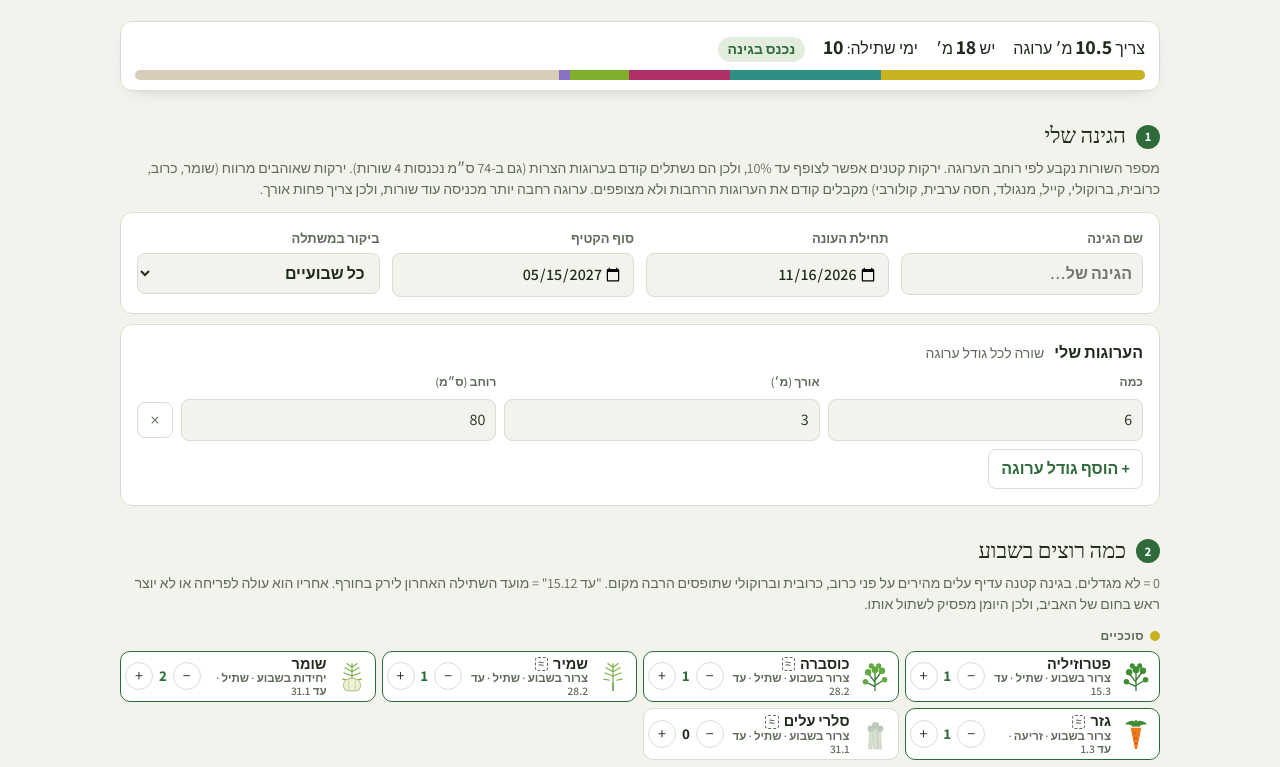
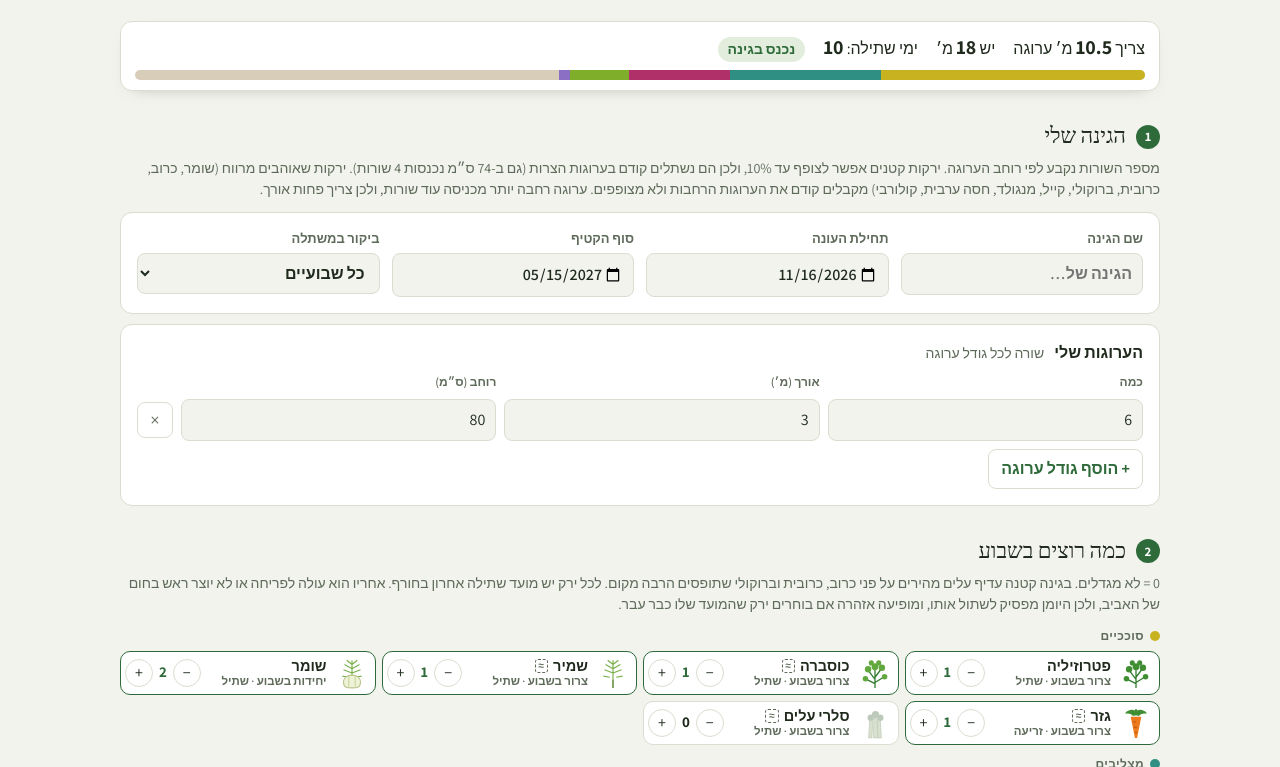
Before and after one commit to yehuda-rosso/garden-planner, a plain HTML site: page index.html in a window 1280 px wide. Shown: the part 139-906 px from the top of the page. Drawn offline with Linux system fonts and the light colour scheme; a web font is replaced by a local one.

Commit message:
מועד שתילה מוצג רק כאזהרה כשבוחרים ירק אחרי המועד
Co-Authored-By: Claude Opus 5.5 <noreply@anthropic.com>
Claude-Session: https://claude.ai/code/session_01NSaSnJFSegNDfEmD31MxT4

```diff
--- a/index.html
+++ b/index.html
@@ -219,7 +219,7 @@ textarea{width:100%;min-height:120px;font:inherit;font-size:13px;background:var(
 
 <section>
   <h2><span class="n">2</span>כמה רוצים בשבוע</h2>
-  <p class="hint">0 = לא מגדלים. בגינה קטנה עדיף עלים מהירים על פני כרוב, כרובית וברוקולי שתופסים הרבה מקום. "עד 15.12" = מועד השתילה האחרון לירק בחורף. אחריו הוא עולה לפריחה או לא יוצר ראש בחום של האביב, ולכן היומן מפסיק לשתול אותו.</p>
+  <p class="hint">0 = לא מגדלים. בגינה קטנה עדיף עלים מהירים על פני כרוב, כרובית וברוקולי שתופסים הרבה מקום. לכל ירק יש מועד שתילה אחרון בחורף. אחריו הוא עולה לפריחה או לא יוצר ראש בחום של האביב, ולכן היומן מפסיק לשתול אותו, ומופיעה אזהרה אם בוחרים ירק שהמועד שלו כבר עבר.</p>
   <div id="cropList"></div>
   <div class="per-head"><b>מסביב לגינה</b> <span class="hint" style="margin:0">רב-שנתיים ופרחי חורף לשולי הגינה. הם לא נכנסים לחישוב הערוגות, אבל מופיעים ביומן ובקטיף.</span></div>
   <div id="perList"></div>
@@ -601,8 +601,8 @@ function render(){
   const start=new Date(S.start+'T00:00'), lateNames=[];
   document.querySelectorAll('#cropList .crop').forEach(card=>{
     const c=CROPS.find(x=>x.id===card.dataset.id); const lp=lastPlantDate(c,start); const sp=card.querySelector('.lp'); if(!sp) return;
-    const tooLate=lp&&lp<start; card.classList.toggle('late',!!tooLate);
-    sp.textContent=lp?(tooLate?' · עבר מועד השתילה':' · עד '+fmtD(lp)):'';
+    const tooLate=!!(lp&&lp<start&&+S.qty[c.id]>0); card.classList.toggle('late',tooLate);
+    sp.textContent=tooLate?' · עבר מועד השתילה ('+fmtD(lp)+')':'';
     if(tooLate&&+S.qty[c.id]>0) lateNames.push(c.n);
   });
   if(lateNames.length) $('legend').insertAdjacentHTML('beforeend',`<span><span class="rot bad">⚠ ${lateNames.join(', ')}</span> עבר מועד השתילה לעונה הזו, ולכן לא נכנסו לתכנון</span>`);
```
